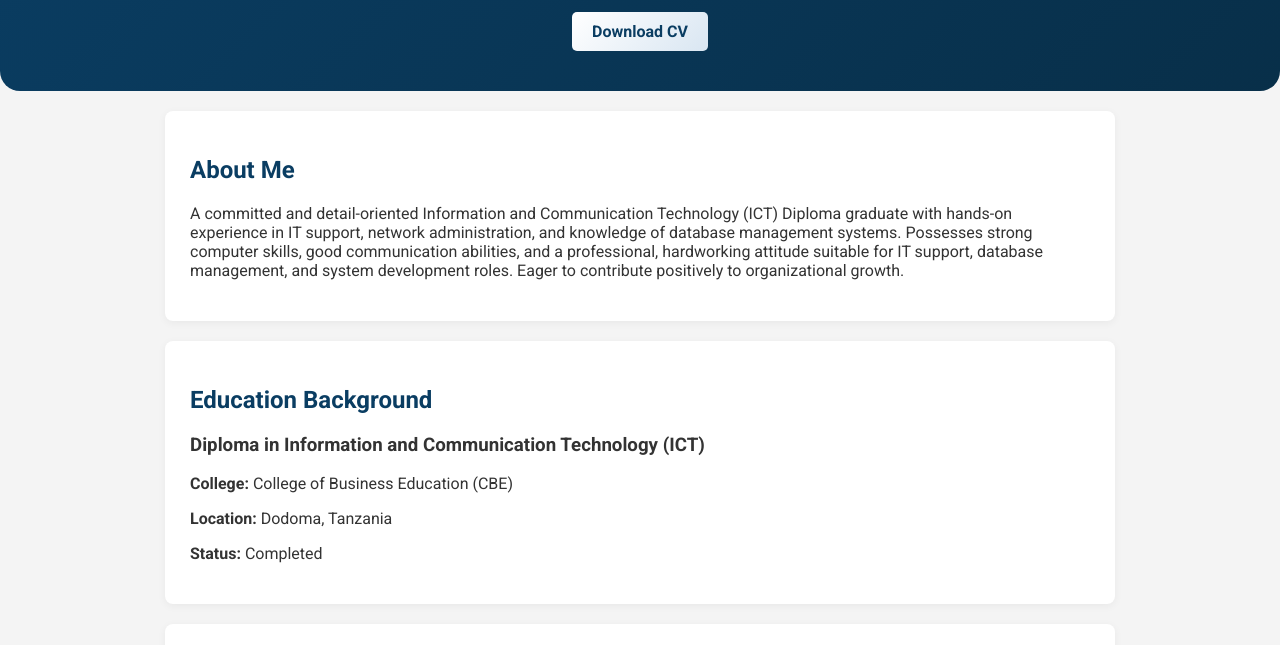
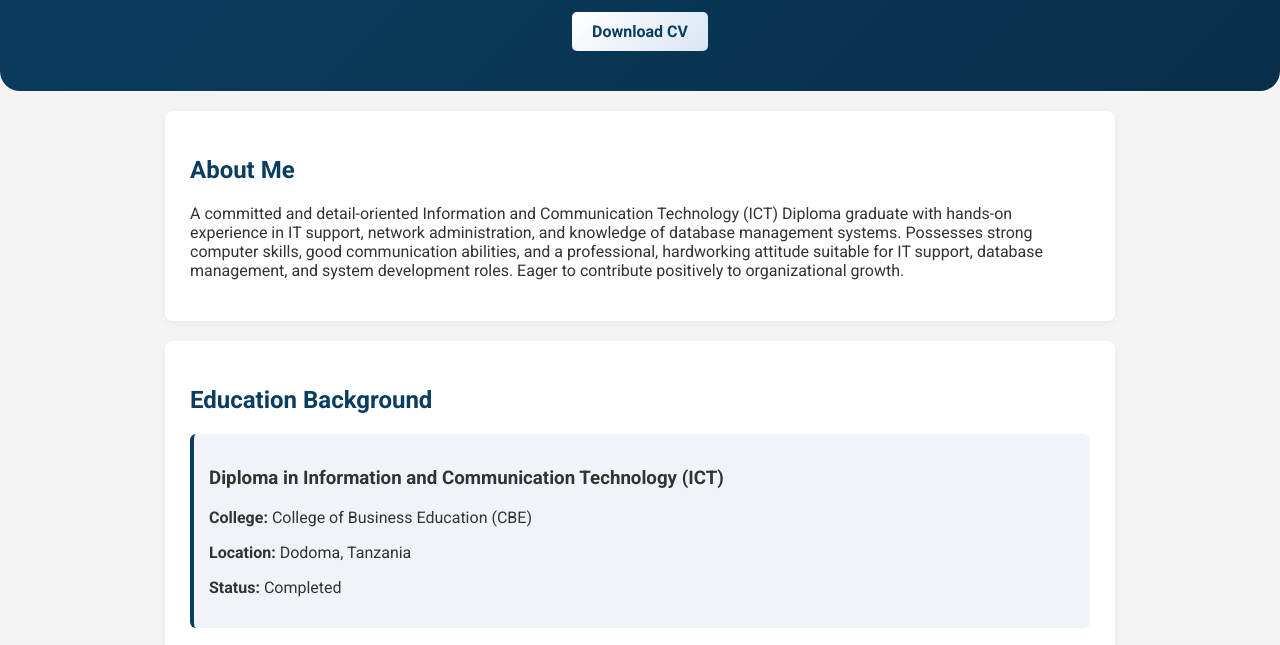
Before and after one commit to RM140/Portfolio-, a plain HTML site: page index.html in a window 1280 px wide. Shown: the part 155-800 px from the top of the page. Drawn offline with Linux system fonts and the light colour scheme.

Commit message:
style.css

```diff
--- a/style.css
+++ b/style.css
@@ -291,3 +291,15 @@ footer {
 html {
     scroll-behavior: smooth;
 }
+.education-item {
+    background: #f0f4f8;
+    padding: 15px;
+    border-left: 4px solid #0a3d62;
+    border-radius: 6px;
+    transition: all 0.3s ease;
+}
+
+.education-item:hover {
+    background: #e8f1f8;
+    transform: translateX(5px);
+}
```
